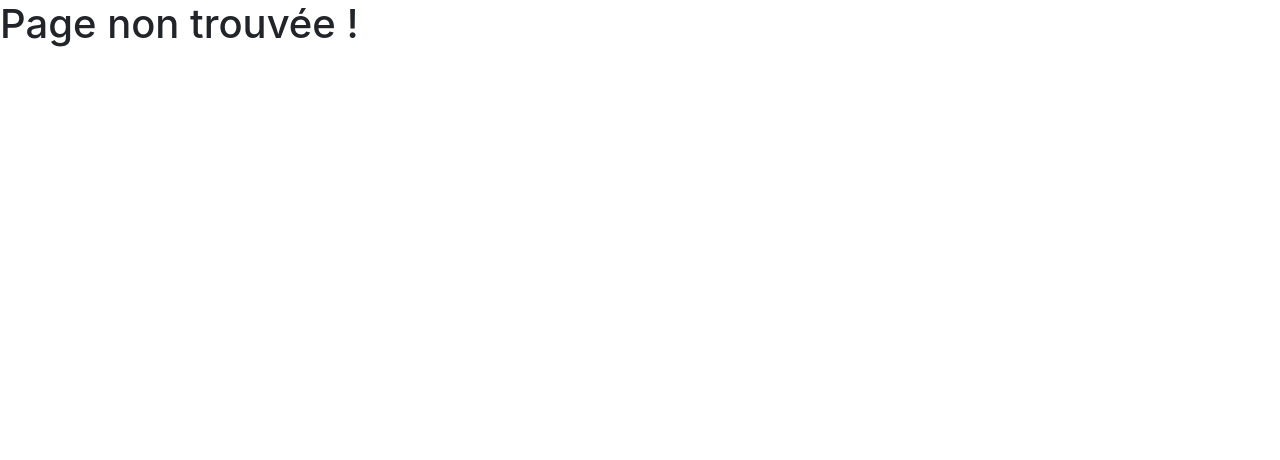
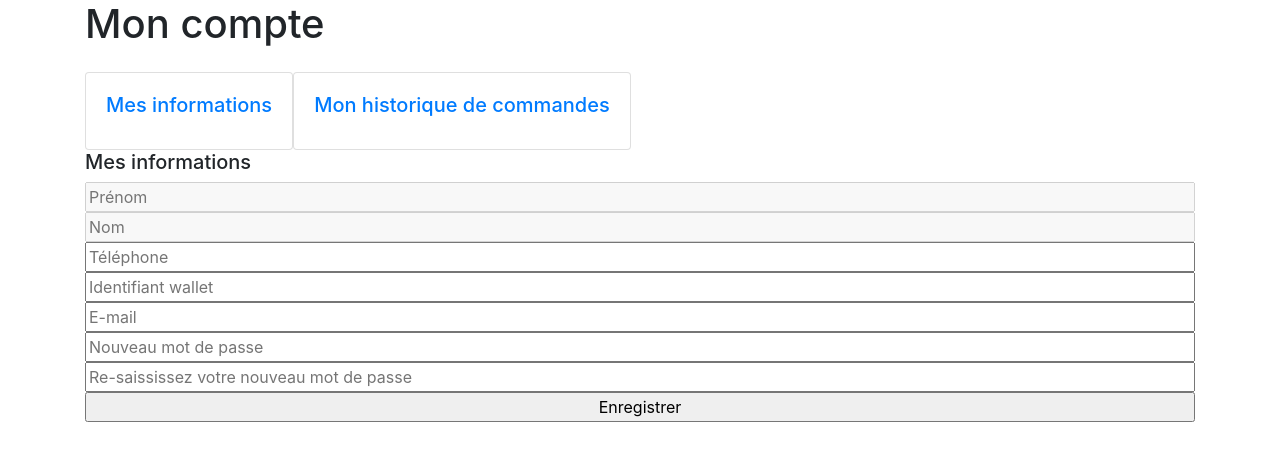
Before and after one commit to Ustalioth/collect-everything-front, a React (Create React App) app: page /shop/1/account/informations in a window 1280 px wide. Shown: the top 460 px of the page. Built offline with nearby package versions, Linux system fonts and the light colour scheme.

Commit message:
[Back Office] Customer account informations and orders

```diff
--- a/src/api/serviceApi.js
+++ b/src/api/serviceApi.js
@@ -11,6 +11,10 @@ const serviceApi = {
     updateCustomer: (customer) => instance.post(`${API_BASE_URI}/authentication/save`, customer),
     loginUser: (email, password) => instance.post(`${API_BASE_URI}/authentication/login`, {email, password}),
     getUserByEmail: (email) => instance.get(`${API_BASE_URI}/customer/email/${email}`),
+
+    getOrdersByCustomerId: (customerId) => instance.get(`${API_BASE_URI}/order/all/customer/${customerId}`),
+    getOrdersByStoreId: (storeId) => instance.get(`${API_BASE_URI}/order/all/store/${storeId}`),
+
 }
 
 export default serviceApi;
--- a/src/index.js
+++ b/src/index.js
@@ -4,6 +4,7 @@ import { BrowserRouter, Routes, Route } from "react-router-dom";
 import { Provider } from 'react-redux'
 import { persistor, store } from './redux/store';
 import { PersistGate } from 'redux-persist/integration/react';
+import 'translation/i18n';
 import "./index.css";
 import App from "./App";
 import { HomePage as ShopHomePage } from "pages/Shop/Home/HomePage";
@@ -12,12 +13,15 @@ import reportWebVitals from "./reportWebVitals";
 import { ContactUs } from "pages/Site/ContactUs/ContactUs";
 import { AboutUs } from "pages/Site/AboutUs/AboutUs";
 import { Checkout } from "pages/Site/Checkout/Checkout";
-import {ShopCategories} from "pages/Shop/Category/ShopCategories";
-import {ProductDetails} from "pages/Shop/Catalog/Product/ProductDetails";
-import {ShopLogin} from "pages/Shop/Account/ShopLogin";
+import { ShopCategories } from "pages/Shop/Category/ShopCategories";
+import { ProductDetails } from "pages/Shop/Catalog/Product/ProductDetails";
+import { ShopLogin } from "pages/Shop/Account/ShopLogin";
 import { Catalog } from "pages/Shop/Catalog/Catalog";
 import { Cart } from "pages/Shop/Cart/Cart";
-import 'translation/i18n';
+import { MyAccount } from "pages/Shop/Account/MyAccount";
+import { MyInformations } from "pages/Shop/Account/MyInformations";
+import { MyOrders } from "pages/Shop/Account/MyOrders";
+
 
 
 const root = ReactDOM.createRoot(document.getElementById("root"));
@@ -39,6 +43,9 @@ root.render(
           <Route path="/shop/:shopName/login" element={<ShopLogin />} />
           <Route path="/shop/:shopName/catalog" element={<Catalog />} />
           <Route path="/shop/:shopName/cart" element={<Cart />} />
+          <Route path="/shop/:shopName/account" element={<MyAccount />} />
+          <Route path="/shop/:shopName/account/informations" element={<MyInformations />} />
+          <Route path="/shop/:shopName/account/orders" element={<MyOrders />} />
           <Route path="*" element={<PageNotFound />} />
         </Routes>
       </PersistGate>
--- /dev/null
+++ b/src/pages/Shop/Account/MyAccount.js
@@ -0,0 +1,22 @@
+import React from "react";
+import { NavMenu } from "./NavMenu";
+
+export const MyAccount = (props) => {
+
+    return (
+        <>
+            <div className="container">
+                <h1>Mon compte</h1>
+                <div className="mt-4 d-flex">
+                    <NavMenu />
+                </div>
+                <div className="border mt-4">
+                    <h5>Demandes de rectification et de suppression</h5>
+                    <p>Vous avez le droit de modifier toutes les informations personnelles sur la page "Mon compte".</p>
+                    <p>Pour toute autre demande de modification ou de suppression de vos données personnelles, veuillez nous contacter via votre page de contact.</p>
+                    <p>Nous examinerons votre demande et nous vous répondrons dès que possible.</p>
+                </div>
+            </div>
+        </>
+    );
+}
--- /dev/null
+++ b/src/pages/Shop/Account/MyInformations.js
@@ -0,0 +1,59 @@
+import React, { useState } from "react";
+import { useDispatch, useSelector } from "react-redux";
+import { updateCustomer } from "redux/userSlice";
+import { NavMenu } from "./NavMenu";
+
+export const MyInformations = (props) => {
+
+    const dispatch = useDispatch();
+    const [customer, setCustomer] = useState(useSelector((state) => state.user));
+    const [errMsg, setErrMsg] = useState("");
+
+    const handleChange = (e) => {
+        setCustomer({...customer, [e.target.name]: e.target.value});
+    }
+
+    const handleSubmit = (e) => {
+        e.preventDefault();
+        if ((customer?.firstName?.length > 0)
+            && (customer?.lastName?.length > 0)
+            && (customer?.phoneNumber?.length > 0)
+            && (customer?.ethAddress?.length > 0)
+            && (customer?.email?.length > 0)
+        ) {
+            const {firstName, lastName, phoneNumber, ethAddress, email} = customer;
+            if ((customer?.newPassword?.length > 0) && (customer?.newPassword === customer?.newPasswordValidate)) {
+                dispatch(updateCustomer({password: customer.newPassword, firstName, lastName, phoneNumber, ethAddress, email}));
+            } else {
+                dispatch(updateCustomer({firstName, lastName, phoneNumber, ethAddress, email}));
+            }
+            setErrMsg("");
+        } else {
+            setErrMsg("Veuillez compléter tous les champs obligatoires !");
+        }
+    }
+
+    return (
+        <>
+            <div className="container">
+                <h1>Mon compte</h1>
+                <div className="mt-4 d-flex">
+                    <NavMenu />
+                </div>
+                <h5>Mes informations</h5>
+                <div className="d-flex flex-column">
+                    <input name="firstName" type="text" placeholder="Prénom" value={customer?.firstName} disabled />
+                    <input name="lastName" type="text" placeholder="Nom" value={customer?.lastName} disabled />
+                    <input name="phoneNumber" type="text" placeholder="Téléphone" value={customer?.phoneNumber} onChange={handleChange} />
+                    <input name="ethAddress" type="text" placeholder="Identifiant wallet" value={customer?.ethAddress} onChange={handleChange} />
+                    <input name="email" type="text" placeholder="E-mail" value={customer?.email} onChange={handleChange} />
+                    <input name="newPassword" type="password" placeholder="Nouveau mot de passe" value={customer?.newPassword} onChange={handleChange} />
+                    <input name="newPasswordValidate" type="password" placeholder="Re-saississez votre nouveau mot de passe" value={customer?.newPasswordValidate} onChange={handleChange} />
+
+                    <input type="submit" value="Enregistrer" onClick={handleSubmit} />
+                    {(errMsg.length > 0) && <p>{ errMsg }</p>}
+                </div>
+            </div>
+        </>
+    );
+}
--- /dev/null
+++ b/src/pages/Shop/Account/MyOrders.js
@@ -0,0 +1,33 @@
+import serviceApi from "api/serviceApi";
+import React, { useState, useEffect } from "react";
+import { useSelector } from "react-redux";
+import { NavMenu } from "./NavMenu";
+
+export const MyOrders = (props) => {
+
+    const customerId = useSelector((state) => state.user.customerId);
+    const [orders, setOrders] = useState([]);
+
+    useEffect(() => {
+        serviceApi.getOrdersByCustomerId(customerId)
+            .then(({status, data}) => setOrders(data))
+            .catch(err => console.log(err));
+    }, []);
+
+    return (
+        <>
+            <div className="container">
+                <h1>Mon compte</h1>
+                <div className="mt-4 d-flex">
+                    <NavMenu />
+                </div>
+                <h5>Mes commandes</h5>
+                {((orders.length > 0) &&
+                        orders?.map(order => <p>{order.orderId}</p>)
+                ) || (
+                    <p>Aucune commande</p>
+                )}
+            </div>
+        </>
+    );
+}
--- /dev/null
+++ b/src/pages/Shop/Account/NavMenu.js
@@ -0,0 +1,26 @@
+ import React from "react";
+ import { Link, useParams } from "react-router-dom";
+
+ export const NavMenu = (props) => {
+
+    let {shopName} = useParams();
+
+    return (
+        <>
+            <Link to={`/shop/${shopName}/account/informations`}>
+                <div className="card">
+                    <div className="card-body">
+                        <h5 className="card-title">Mes informations</h5>
+                    </div>
+                </div>
+            </Link>
+            <Link to={`/shop/${shopName}/account/orders`}>
+                <div className="card">
+                    <div className="card-body">
+                        <h5 className="card-title">Mon historique de commandes</h5>
+                    </div>
+                </div>
+            </Link>
+        </>
+    );
+ }
--- a/src/pages/Shop/Account/Register.js
+++ b/src/pages/Shop/Account/Register.js
@@ -1,27 +1,51 @@
 import React, { useState } from "react";
-import { useDispatch } from "react-redux";
+import { useDispatch, useSelector } from "react-redux";
+import { registerCustomer } from "redux/userSlice";
 
 export const Register = (props) => {
 
     const dispatch = useDispatch();
+    const storeId = useSelector((state) => state.shop.store.storeId);
     const [customer, setCustomer] = useState({});
+    const [errMsg, setErrMsg] = useState("");
 
     const handleChange = (e) => {
         setCustomer({...customer, [e.target.name]: e.target.value});
     }
 
-    const handleSubmit = () => {
-
+    const handleSubmit = (e) => {
+        e.preventDefault();
+        if ((customer?.firstName?.length > 0)
+            && (customer?.lastName?.length > 0)
+            && (customer?.phoneNumber?.length > 0)
+            && (customer?.ethAddress?.length > 0)
+            && (customer?.email?.length > 0)
+            && (customer?.password?.length > 0)
+            && (customer?.password === customer?.pwdvalidate)
+        ) {
+            const {pwdvalidate, ...rest} = customer;
+            dispatch(registerCustomer({storeId: storeId, ...rest}));
+            setCustomer({});
+            setErrMsg("");
+        } else {
+            setErrMsg("Veuillez compléter tous les champs !");
+        }
     }
 
     return(
-        <form>
-            <input name="firstName" type="text" placeholder="Prénom" onChange={handleChange} />
-            <input name="lastName" type="text" placeholder="Nom" onChange={handleChange} />
-            <input name="email" type="text" placeholder="E-mail" onChange={handleChange} />
-            <input name="phoneNumber" type="text" placeholder="Téléphone" onChange={handleChange} />
-            <input name="ethAddress" type="text" placeholder="Identifiant wallet" onChange={handleChange} />
-            <input type="submit">S'inscrire</input>
-        </form>
+        <>
+            <div className="d-flex flex-column">
+                <input name="firstName" type="text" placeholder="Prénom" value={customer?.firstName} onChange={handleChange} />
+                <input name="lastName" type="text" placeholder="Nom" value={customer?.lastName} onChange={handleChange} />
+                <input name="phoneNumber" type="text" placeholder="Téléphone" value={customer?.phoneNumber} onChange={handleChange} />
+                <input name="ethAddress" type="text" placeholder="Identifiant wallet" value={customer?.ethAddress} onChange={handleChange} />
+                <input name="email" type="text" placeholder="E-mail" value={customer?.email} onChange={handleChange} />
+                <input name="password" type="password" placeholder="Mot de passe" value={customer?.password} onChange={handleChange} />
+                <input name="pwdvalidate" type="password" placeholder="Valider mot de passe" value={customer?.pwdvalidate} onChange={handleChange} />
+
+                <input type="submit" value="S'inscrire" onClick={handleSubmit} />
+            </div>
+            {(errMsg.length > 0) && <p>{ errMsg }</p>}
+        </>
     );
 }
--- a/src/pages/Shop/Account/ShopLogin.js
+++ b/src/pages/Shop/Account/ShopLogin.js
@@ -2,6 +2,7 @@ import React, { useState, useEffect } from "react";
 import { useDispatch, useSelector } from "react-redux";
 import { Navbar } from "pages/Shop/Navbar/Navbar";
 import { login } from "redux/authSlice";
+import { Register } from "./Register";
 
 export const ShopLogin = () => {
 
@@ -28,9 +29,16 @@ export const ShopLogin = () => {
         <>
             <Navbar />
             <h1>Login</h1>
-            <input type={"text"} name={"email"} placeholder="Email" value={credentials.email} onChange={handleChange} />
-            <input type={"password"} name={"password"} placeholder="Password" value={credentials.password} onChange={handleChange} />
-            <input type={"submit"} name={"Connexion"} onClick={handleSubmit} />
+            <div className="d-flex">
+                <div className="container">
+                    <input type={"text"} name={"email"} placeholder="Email" value={credentials.email} onChange={handleChange} />
+                    <input type={"password"} name={"password"} placeholder="Password" value={credentials.password} onChange={handleChange} />
+                    <input type={"submit"} value={"Connexion"} onClick={handleSubmit} />
+                </div>
+                <div className="container">
+                    <Register />
+                </div>
+            </div>
         </>
     )
 }
--- a/src/redux/userSlice.js
+++ b/src/redux/userSlice.js
@@ -1,5 +1,6 @@
 import { createSlice } from '@reduxjs/toolkit';
 import serviceApi from 'api/serviceApi';
+import { login } from './authSlice';
 
 const userSlice = createSlice({
   name: 'user',
@@ -17,7 +18,10 @@ export const {
 
 export const registerCustomer = (customer) => (dispatch) => {
   return serviceApi.registerCustomer({...customer, role: "USER"}).then(
-    ({status, data}) => dispatch(setUser(data)),
+    ({status, data}) => {
+      dispatch(setUser(data));
+      dispatch(login(customer.email, customer.password));
+    },
     error => dispatch(setUser(null))
   );
 }
@@ -25,7 +29,7 @@ export const registerCustomer = (customer) => (dispatch) => {
 export const updateCustomer = (customer) => (dispatch) => {
   return serviceApi.updateCustomer({...customer, role: "USER"}).then(
     ({status, data}) => dispatch(setUser(data)),
-    error => dispatch(setUser(null))
+    error => console.log(error) /*dispatch(setUser(null))*/
   );
 }
 
```
Also changed, not shown: 1 other file (tests, documents, lock files or other folders).
